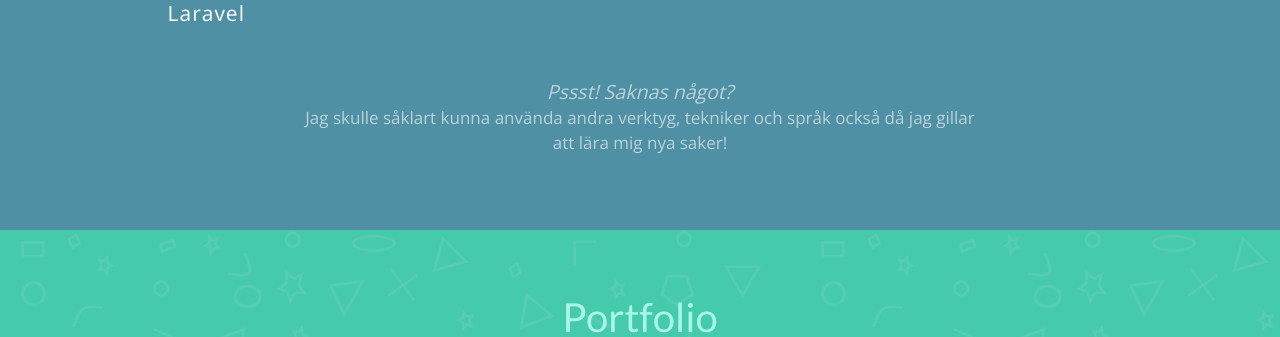
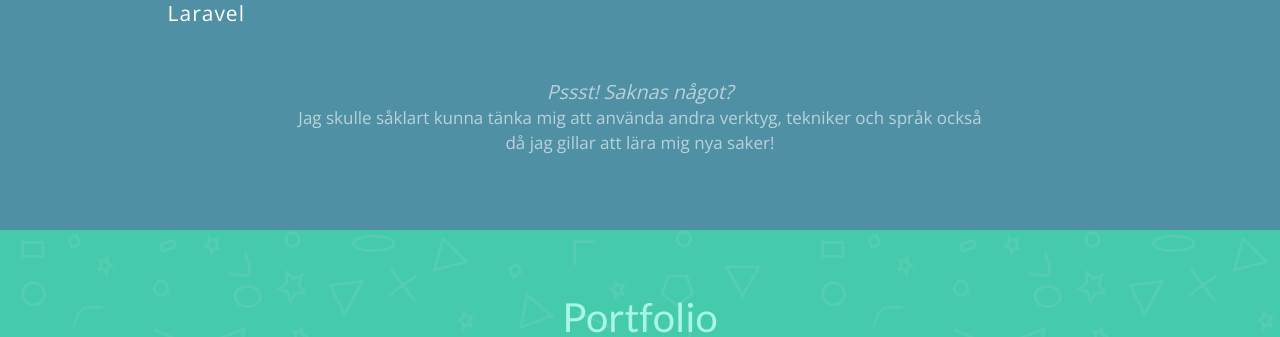
Before and after one commit to danielv14/danielv14.github.io, a Jekyll site: the page built from index.md, in a window 1280 px wide and 900 px high, scrolled down 1589 px. Shown: the part 154-491 px from the top of the window. Built offline with Jekyll 4.4.1, drawn with Linux system fonts in a browser that asks for light colours.

Commit message:
Small text change to tech section

```diff
--- a/_includes/sections/technologies.html
+++ b/_includes/sections/technologies.html
@@ -27,7 +27,7 @@
     </div>
     <p class="text-center pssst">
       <span>Pssst! Saknas något?</span>
-      Jag skulle såklart kunna använda andra verktyg, tekniker och språk också då jag gillar att lära mig nya saker!
+      Jag skulle såklart kunna tänka mig att använda andra verktyg, tekniker och språk också då jag gillar att lära mig nya saker!
     </p>
   </div>
 </section>
```
